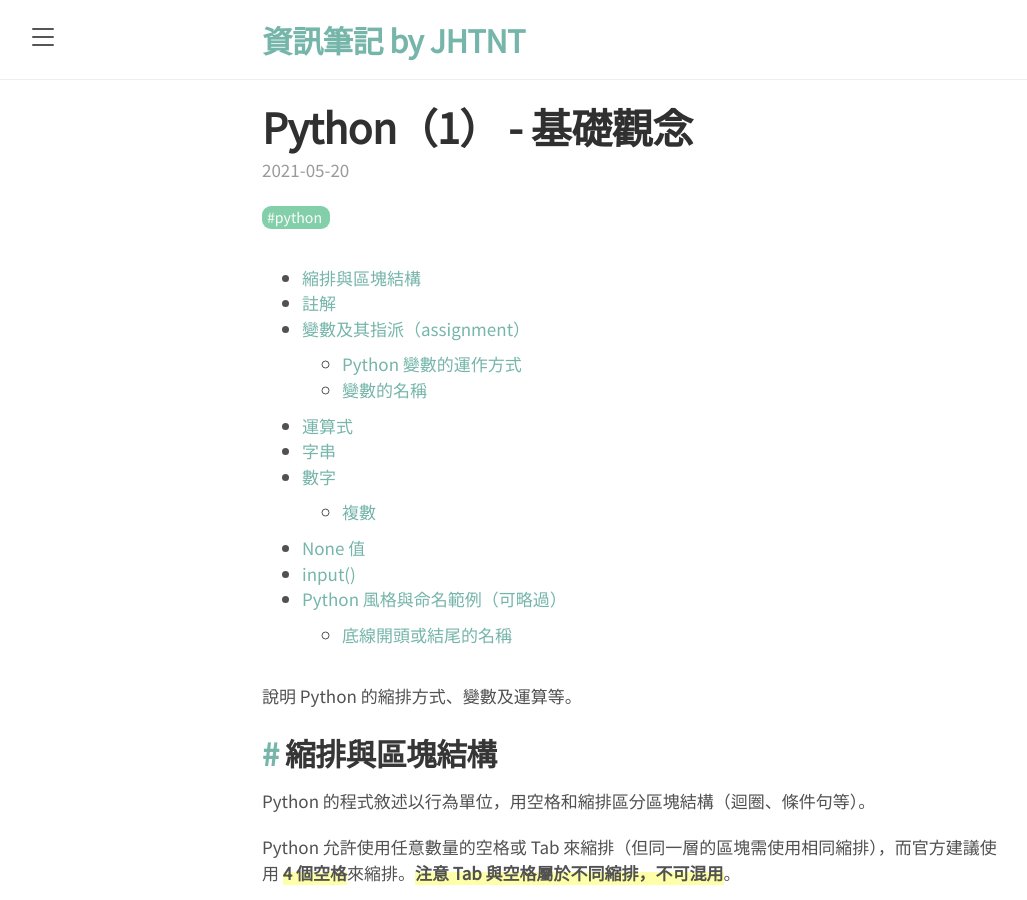
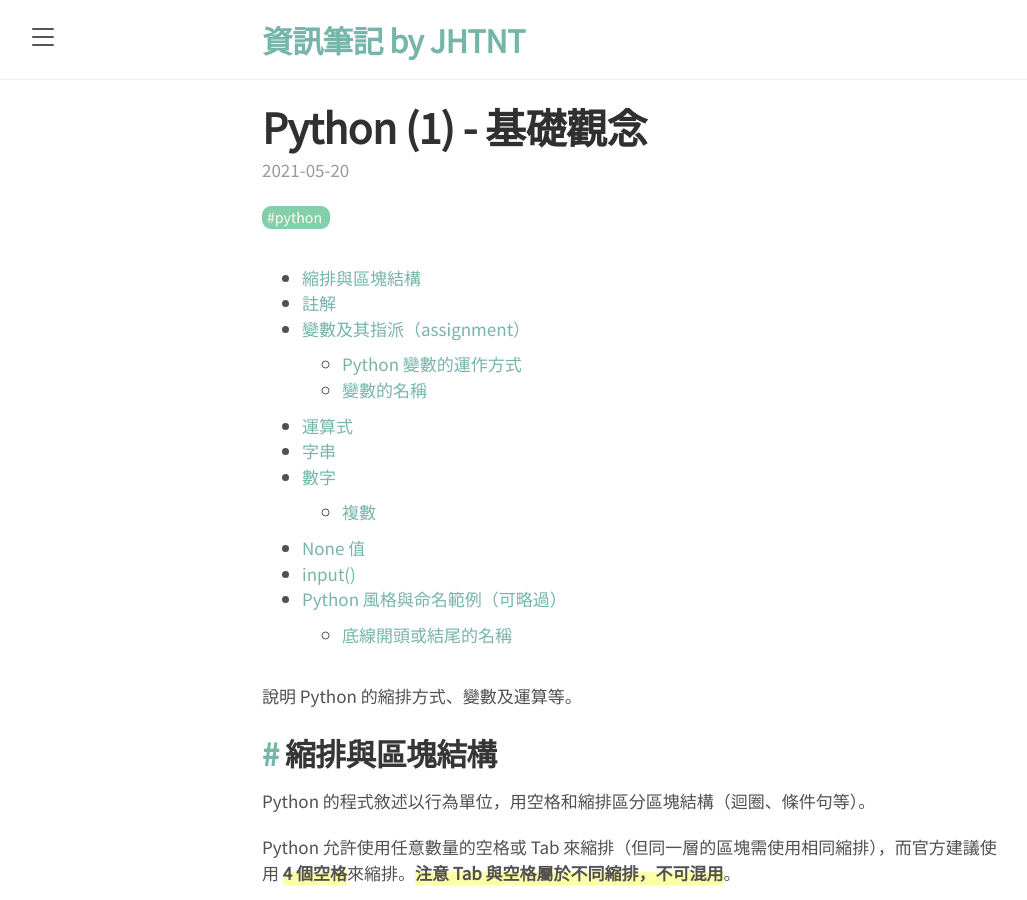
Before and after one commit to JHTNT/JHTNT, a Jekyll site: the page built from _posts/2021-05-20-python-1.md, in a window 1280 px wide and 900 px high. Shown: the whole window, without its empty margins (9-1036 px from the left). Built offline with Jekyll 4.4.1, drawn with Linux system fonts in a browser that asks for light colours.

```diff
--- a/_posts/2021-05-20-python-1.md
+++ b/_posts/2021-05-20-python-1.md
@@ -1,6 +1,6 @@
 ---
 layout: post
-title: Python（1） - 基礎觀念
+title: Python (1) - 基礎觀念
 tags:
     - "python"
 ---
```
